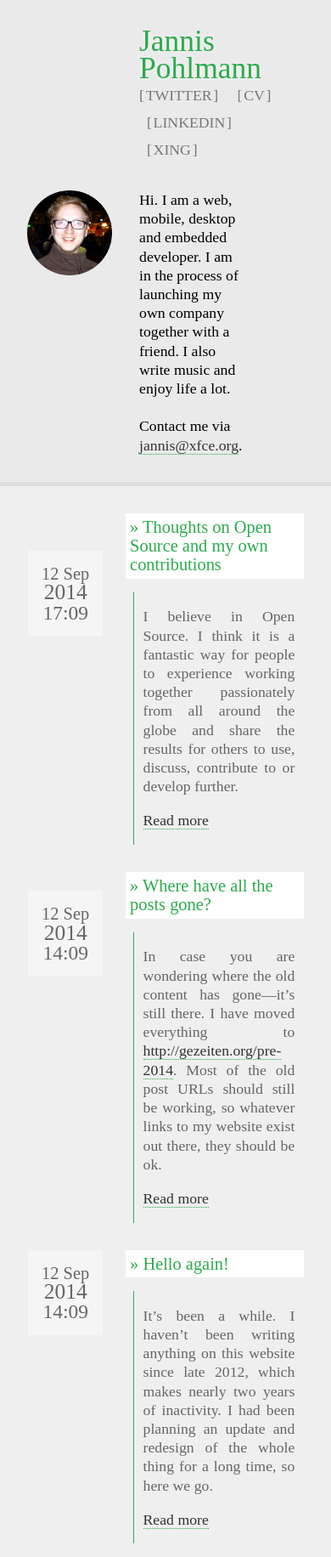
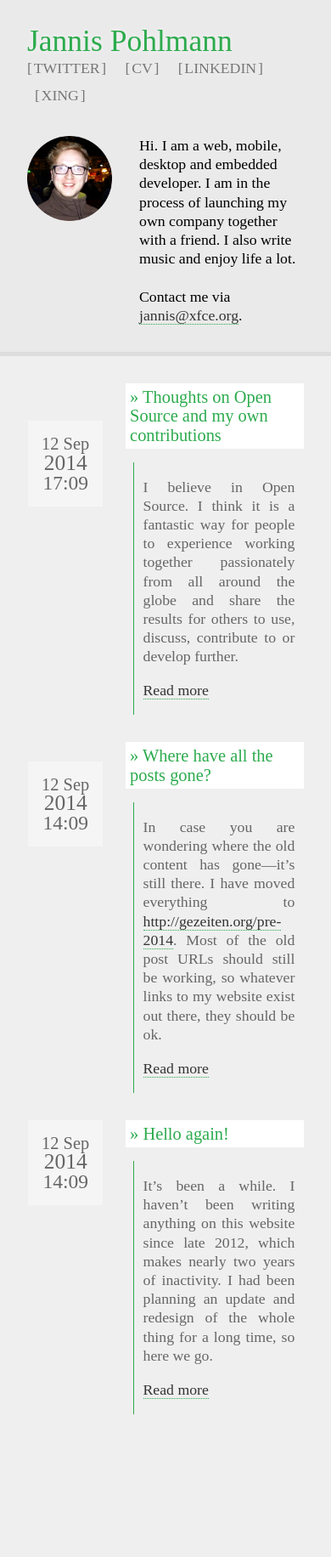
Before and after one commit to Jannis/jannis.github.io, a Jekyll site: the page built from index.md, in a window 390 px wide. Shown: the whole page at 85% size. Built offline with Jekyll 4.4.1, drawn with Linux system fonts in a browser that asks for light colours; some web fonts are replaced; after the commit the page ends 1680 px from its top, so only the background shows below that.

Commit message:
Lay out header elements differently in small browser windows

```diff
--- a/css/style.css
+++ b/css/style.css
@@ -91,6 +91,20 @@ header #photo {
   height: 100px;
   width: 100px;
   padding: 0;
+}
+
+@media (max-width: 600px) {
+  header #title h1 {
+    margin-left: 0;
+  }
+
+  header #title ul {
+    padding-left: 0;
+  }
+
+  header #about {
+    width: 100%;
+  }
 }
 
 footer {
```
